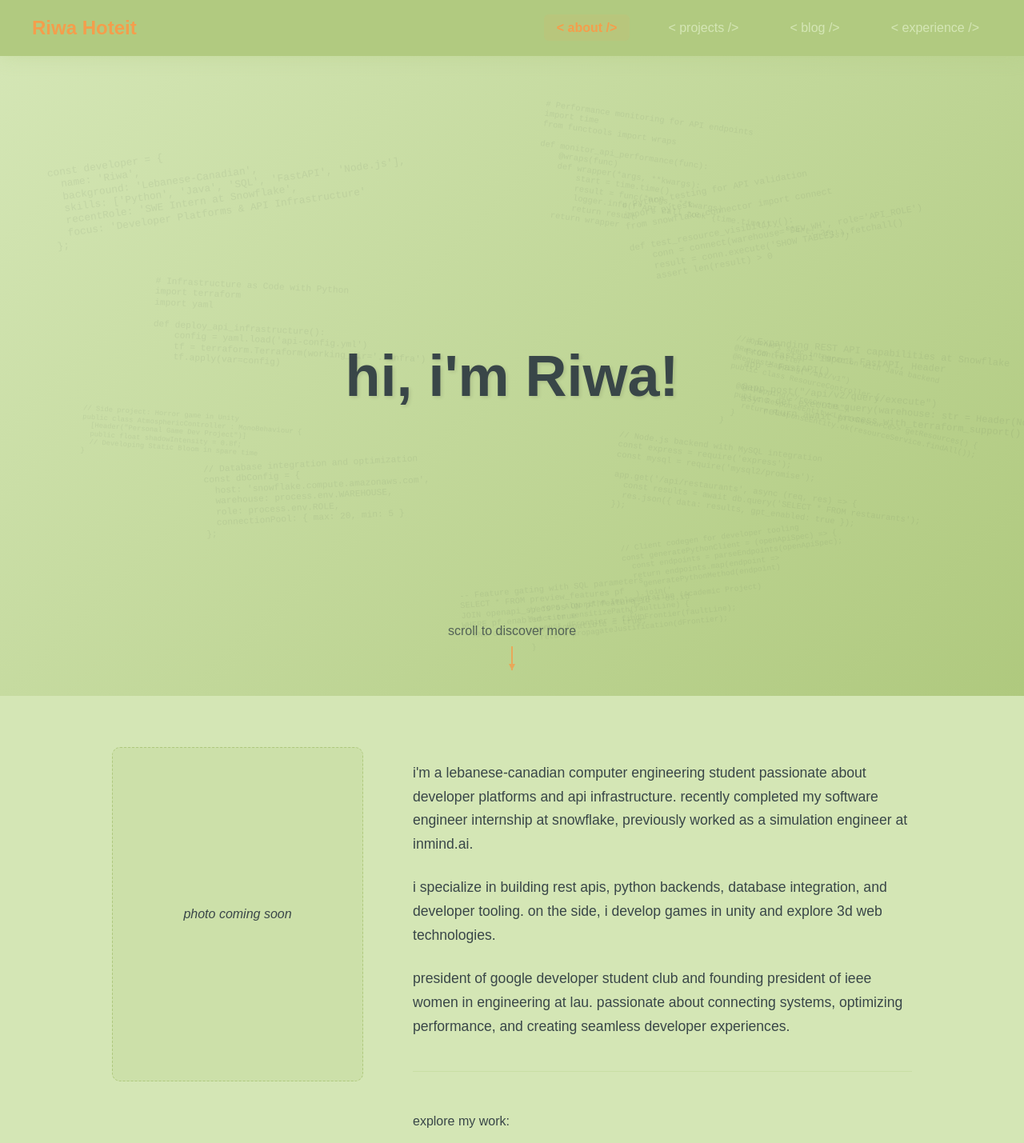
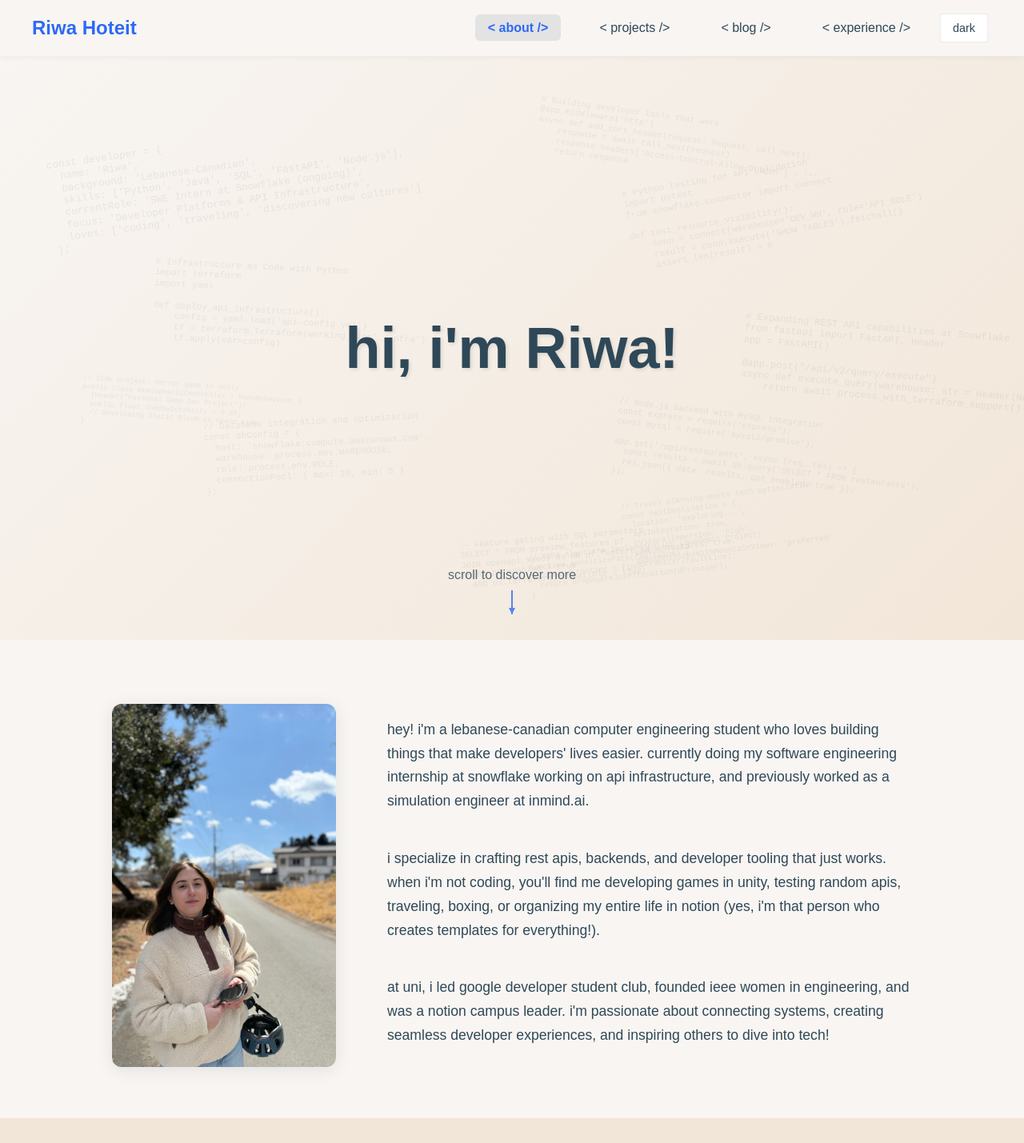
Before and after one commit to riwaht/portfolio-2.0, a React (Vite) app: page / in a window 1280 px wide. Shown: the top 1429 px of the page at 80% size. Built offline with nearby package versions, Linux system fonts and the light colour scheme; a web font is replaced by a local one.

Commit message:
Finalize about page

```diff
--- a/src/Components/About.jsx
+++ b/src/Components/About.jsx
@@ -73,8 +73,9 @@ function About() {
   name: 'Riwa',
   background: 'Lebanese-Canadian',
   skills: ['Python', 'Java', 'SQL', 'FastAPI', 'Node.js'],
-  recentRole: 'SWE Intern at Snowflake',
-  focus: 'Developer Platforms & API Infrastructure'
+  currentRole: 'SWE Intern at Snowflake (ongoing)',
+  focus: 'Developer Platforms & API Infrastructure',
+  loves: ['coding', 'traveling', 'discovering new cultures']
 };`}
                     </div>
                     <div className="bg-code bg-code-2">
@@ -115,18 +116,6 @@ def test_resource_visibility():
     result = conn.execute('SHOW TABLES').fetchall()
     assert len(result) > 0`}
                     </div>
-                    <div className="bg-code bg-code-6">
-                        {`// OpenAPI spec integration with Java backend
-@RestController
-@RequestMapping("/api/v1")
-public class ResourceController {
-
-  @GetMapping("/resources")
-  public ResponseEntity<List<Resource>> getResources() {
-    return ResponseEntity.ok(resourceService.findAll());
-  }
-}`}
-                    </div>
                     <div className="bg-code bg-code-7">
                         {`-- Feature gating with SQL parameters
 SELECT * FROM preview_features pf
@@ -145,27 +134,22 @@ def deploy_api_infrastructure():
     tf.apply(var=config)`}
                     </div>
                     <div className="bg-code bg-code-9">
-                        {`// Client codegen for developer tooling
-const generatePythonClient = (openApiSpec) => {
-  const endpoints = parseEndpoints(openApiSpec);
-  return endpoints.map(endpoint =>
-    generatePythonMethod(endpoint)
-  ).join('\n');
+                        {`// Travel planning meets tech optimization
+const nextDestination = {
+  location: 'exploring...',
+  apiIntegration: true,
+  culturalImmersion: 'high',
+  codingFromCafes: true,
+  debugSessionsWithMountainViews: 'preferred'
 };`}
                     </div>
                     <div className="bg-code bg-code-10">
-                        {`# Performance monitoring for API endpoints
-import time
-from functools import wraps
-
-def monitor_api_performance(func):
-    @wraps(func)
-    def wrapper(*args, **kwargs):
-        start = time.time()
-        result = func(*args, **kwargs)
-        logger.info(f"API call took {time.time() - start:.2f}s")
-        return result
-    return wrapper`}
+                        {`# Building developer tools that work
+@app.middleware('http')
+async def add_cors_header(request: Request, call_next):
+    response = await call_next(request)
+    response.headers['Access-Control-Allow-Origin'] = '*'
+    return response`}
                     </div>
                     <div className="bg-code bg-code-11">
                         {`// TOPS Algorithm Implementation (Academic Project)
@@ -194,35 +178,27 @@ public class AtmosphericController : MonoBehaviour {
             <div className="about-content" id="about-section">
                 <div className="about-two-column">
                     <div className="about-photo">
-                        <div className="photo-placeholder">
-                            <span>photo coming soon</span>
-                        </div>
+                        <img
+                            src="/Images/riwa-photo.jpg"
+                            alt="Riwa Hoteit"
+                            className="profile-photo"
+                        />
                     </div>
-
                     <div className="about-text">
                         <p>
-                            i'm a lebanese-canadian computer engineering student passionate about developer platforms and api infrastructure.
-                            recently completed my software engineer internship at snowflake, previously worked as a simulation engineer at inmind.ai.
+                            hey! i'm a lebanese-canadian computer engineering student who loves building things that make developers' lives easier.
+                            currently doing my software engineering internship at snowflake working on api infrastructure, and previously worked as a simulation engineer at inmind.ai.
                         </p>
 
                         <p>
-                            i specialize in building rest apis, python backends, database integration, and developer tooling.
-                            on the side, i develop games in unity and explore 3d web technologies.
+                            i specialize in crafting rest apis, backends, and developer tooling that just works.
+                            when i'm not coding, you'll find me developing games in unity, testing random apis, traveling, boxing, or organizing my entire life in notion (yes, i'm that person who creates templates for everything!).
                         </p>
 
                         <p>
-                            president of google developer student club and founding president of ieee women in engineering at lau.
-                            passionate about connecting systems, optimizing performance, and creating seamless developer experiences.
+                            at uni, i led google developer student club, founded ieee women in engineering, and was a notion campus leader.
+                            i'm passionate about connecting systems, creating seamless developer experiences, and inspiring others to dive into tech!
                         </p>
-
-                        <div className="page-links">
-                            <p>explore my work:</p>
-                            <div className="link-grid">
-                                <a href="/projects" className="simple-link">< projects /></a>
-                                <a href="/blog" className="simple-link">< blog /></a>
-                                <a href="/house" className="simple-link">< experience /></a>
-                            </div>
-                        </div>
                     </div>
                 </div>
             </div>
--- /dev/null
+++ b/src/Components/DarkModeToggle.jsx
@@ -0,0 +1,41 @@
+import React, { useState, useEffect } from 'react';
+import '../styles.css';
+
+function DarkModeToggle() {
+    const [isDark, setIsDark] = useState(false);
+
+    useEffect(() => {
+        // Check for saved theme preference or default to light mode
+        const savedTheme = localStorage.getItem('theme');
+        const prefersDark = window.matchMedia('(prefers-color-scheme: dark)').matches;
+
+        if (savedTheme) {
+            setIsDark(savedTheme === 'dark');
+            document.documentElement.setAttribute('data-theme', savedTheme);
+        } else if (prefersDark) {
+            setIsDark(true);
+            document.documentElement.setAttribute('data-theme', 'dark');
+        }
+    }, []);
+
+    const toggleTheme = () => {
+        const newTheme = isDark ? 'light' : 'dark';
+        setIsDark(!isDark);
+        document.documentElement.setAttribute('data-theme', newTheme);
+        localStorage.setItem('theme', newTheme);
+    };
+
+    return (
+        <button
+            className="theme-toggle"
+            onClick={toggleTheme}
+            aria-label={`Switch to ${isDark ? 'light' : 'dark'} mode`}
+        >
+            <span className="theme-icon">
+                {isDark ? 'light' : 'dark'}
+            </span>
+        </button>
+    );
+}
+
+export default DarkModeToggle;
--- a/src/Components/Navbar.jsx
+++ b/src/Components/Navbar.jsx
@@ -1,5 +1,6 @@
 import React from 'react';
 import { Link, useLocation } from 'react-router-dom';
+import DarkModeToggle from './DarkModeToggle';
 import '../styles.css';
 
 function Navbar() {
@@ -18,6 +19,7 @@ function Navbar() {
                 <div className="nav-logo">
                     <Link to="/">Riwa Hoteit</Link>
                 </div>
+                <div className="nav-right">
                     <ul className="nav-menu">
                         {navItems.map((item) => (
                             <li key={item.path} className="nav-item">
@@ -30,6 +32,8 @@ function Navbar() {
                             </li>
                         ))}
                     </ul>
+                    <DarkModeToggle />
+                </div>
             </div>
         </nav>
     );
--- a/src/styles.css
+++ b/src/styles.css
@@ -1,4 +1,32 @@
 @import url("https://fonts.cdnfonts.com/css/satoshi");
+
+:root {
+  /* Light Mode Colors */
+  --bg-primary: #F8F5F2;
+  --bg-secondary: #F2E6D8;
+  --bg-accent: #D8C6A3;
+  --text-primary: #2F4858;
+  --text-secondary: #33658A;
+  --accent-primary: #2D6AF6;
+  --accent-secondary: #F6AE2D;
+  --nav-bg: rgba(248, 245, 242, 0.95);
+  --card-bg: #FFFFFF;
+  --border-color: rgba(47, 72, 88, 0.1);
+}
+
+[data-theme="dark"] {
+  /* Dark Mode Colors */
+  --bg-primary: #2F4858;
+  --bg-secondary: #33658A;
+  --bg-accent: #86BBD8;
+  --text-primary: #F8F5F2;
+  --text-secondary: #86BBD8;
+  --accent-primary: #F6AE2D;
+  --accent-secondary: #86BBD8;
+  --nav-bg: rgba(47, 72, 88, 0.95);
+  --card-bg: #33658A;
+  --border-color: rgba(134, 187, 216, 0.2);
+}
 
 body,
 html {
@@ -6,6 +34,9 @@ html {
   padding: 0;
   height: 100%;
   font-family: "Satoshi", sans-serif;
+  background-color: var(--bg-primary);
+  color: var(--text-primary);
+  transition: background-color 0.3s ease, color 0.3s ease;
 }
 
 /* Only hide overflow for house page */
@@ -17,8 +48,9 @@ html.house-page {
 .container {
   width: 100vw;
   height: 100vh;
-  background-color: #eeebd3; /* Dark background */
+  background-color: var(--bg-primary);
   position: relative;
+  transition: background-color 0.3s ease;
 }
 
 .header {
@@ -188,19 +220,21 @@ html.page-view {
 
 .page-container {
   min-height: 100vh;
-  background-color: #D4E6B5;
+  background-color: var(--bg-primary);
   font-family: "Satoshi", sans-serif;
   scroll-behavior: smooth;
+  transition: background-color 0.3s ease;
 }
 
 /* Navbar Styles */
 .navbar {
-  background-color: rgba(175, 201, 126, 0.95);
+  background-color: var(--nav-bg);
   backdrop-filter: blur(10px);
-  box-shadow: 0 2px 20px rgba(175, 201, 126, 0.3);
+  box-shadow: 0 2px 8px rgba(47, 72, 88, 0.05);
   position: sticky;
   top: 0;
   z-index: 1000;
+  transition: background-color 0.3s ease;
 }
 
 .nav-container {
@@ -213,16 +247,22 @@ html.page-view {
   height: 70px;
 }
 
+.nav-right {
+  display: flex;
+  align-items: center;
+  gap: 1rem;
+}
+
 .nav-logo a {
   font-size: 1.5rem;
   font-weight: 700;
-  color: #F49E4C;
+  color: var(--accent-primary);
   text-decoration: none;
   transition: color 0.3s ease;
 }
 
 .nav-logo a:hover {
-  color: #D4E6B5;
+  color: var(--text-primary);
 }
 
 .nav-menu {
@@ -239,7 +279,7 @@ html.page-view {
 
 .nav-link {
   text-decoration: none;
-  color: #D4E6B5;
+  color: var(--text-primary);
   font-weight: 500;
   padding: 0.5rem 1rem;
   border-radius: 6px;
@@ -248,26 +288,56 @@ html.page-view {
 }
 
 .nav-link:hover {
-  color: #F49E4C;
-  background-color: rgba(244, 158, 76, 0.1);
+  color: var(--accent-primary);
+  background-color: var(--border-color);
 }
 
 .nav-link.active {
-  color: #F49E4C;
-  background-color: rgba(244, 158, 76, 0.1);
+  color: var(--accent-primary);
+  background-color: var(--border-color);
   font-weight: 600;
+}
+
+/* Dark Mode Toggle */
+.theme-toggle {
+  background: var(--card-bg);
+  border: 1px solid var(--border-color);
+  border-radius: 4px;
+  padding: 0.5rem 0.8rem;
+  cursor: pointer;
+  transition: all 0.3s ease;
+  display: flex;
+  align-items: center;
+  justify-content: center;
+  min-width: 60px;
+  height: 36px;
+  color: var(--text-primary);
+}
+
+.theme-toggle:hover {
+  background-color: var(--accent-primary);
+  border-color: var(--accent-primary);
+  color: var(--card-bg);
+}
+
+.theme-icon {
+  font-size: 0.9rem;
+  font-weight: 500;
+  transition: all 0.3s ease;
+  color: inherit;
 }
 
 /* Landing Hero Section */
 .landing-hero {
-  height: 100vh;
+  height: calc(100vh - 70px);
   display: flex;
   flex-direction: column;
   justify-content: center;
   align-items: center;
   position: relative;
-  background: linear-gradient(135deg, #D4E6B5 0%, #AFC97E 100%);
+  background: linear-gradient(135deg, var(--bg-primary) 0%, var(--bg-secondary) 100%);
   overflow: hidden;
+  transition: background 0.3s ease;
 }
 
 .hero-background {
@@ -275,16 +345,17 @@ html.page-view {
   top: 0;
   left: 0;
   width: 100%;
-  height: 100%;
+  height: calc(100vh - 70px);
   z-index: 1;
   pointer-events: auto;
+  overflow: hidden;
 }
 
 .bg-code {
   position: absolute;
   font-family: 'Courier New', monospace;
   font-weight: 400;
-  color: #394648;
+  color: var(--text-primary);
   user-select: none;
   pointer-events: none;
   white-space: pre;
@@ -393,7 +464,7 @@ html.page-view {
 
 .hero-title {
   font-size: 4.5rem;
-  color: #394648;
+  color: var(--text-primary);
   margin: 0;
   font-weight: 700;
   text-align: center;
@@ -401,6 +472,7 @@ html.page-view {
   z-index: 100;
   position: relative;
   pointer-events: none;
+  transition: color 0.3s ease;
 }
 
 .scroll-indicator {
@@ -411,7 +483,7 @@ html.page-view {
   display: flex;
   flex-direction: column;
   align-items: center;
-  color: #394648;
+  color: var(--text-primary);
   font-weight: 500;
   cursor: pointer;
   opacity: 0.8;
@@ -428,10 +500,11 @@ html.page-view {
 .scroll-arrow {
   width: 2px;
   height: 30px;
-  background-color: #F49E4C;
+  background-color: var(--accent-primary);
   margin-top: 10px;
   position: relative;
   animation: bounce 2s infinite;
+  transition: background-color 0.3s ease;
 }
 
 .scroll-arrow::after {
@@ -443,7 +516,8 @@ html.page-view {
   height: 0;
   border-left: 4px solid transparent;
   border-right: 4px solid transparent;
-  border-top: 8px solid #F49E4C;
+  border-top: 8px solid var(--accent-primary);
+  transition: border-color 0.3s ease;
 }
 
 @keyframes bounce {
@@ -463,52 +537,85 @@ html.page-view {
   max-width: 1000px;
   margin: 0 auto;
   padding: 4rem 2rem;
-  background-color: #D4E6B5;
+  background-color: var(--bg-primary);
+  transition: background-color 0.3s ease;
 }
 
 /* Two Column About Layout */
 .about-two-column {
   display: grid;
-  grid-template-columns: 1fr 2fr;
+  grid-template-columns: auto 2fr;
   gap: 4rem;
-  align-items: start;
+  align-items: stretch;
+  margin-top: 1rem;
 }
 
 .about-photo {
-  position: sticky;
-  top: 2rem;
+  display: flex;
+  align-items: stretch;
+  height: 100%;
+  width: 280px;
+  flex-shrink: 0;
 }
 
 .photo-placeholder {
   width: 100%;
   aspect-ratio: 3/4;
-  background-color: rgba(175, 201, 126, 0.2);
+  background-color: var(--border-color);
   border-radius: 10px;
   display: flex;
   align-items: center;
   justify-content: center;
-  color: #394648;
+  color: var(--text-secondary);
   font-style: italic;
-  border: 1px dashed #AFC97E;
+  border: 1px dashed var(--accent-primary);
+  transition: all 0.3s ease;
+}
+
+.profile-photo {
+  width: 100%;
+  height: 100%;
+  min-height: 300px;
+  object-fit: cover;
+  object-position: center top;
+  border-radius: 12px;
+  transition: all 0.3s ease;
+  box-shadow: 0 4px 20px var(--border-color);
+}
+
+.profile-photo:hover {
+  transform: translateY(-2px);
+  box-shadow: 0 8px 30px var(--border-color);
+}
+
+.about-text {
+  display: flex;
+  flex-direction: column;
+  justify-content: flex-start;
+  height: 100%;
+  min-height: 300px;
 }
 
 .about-text p {
   font-size: 1.1rem;
-  color: #394648;
+  color: var(--text-primary);
   line-height: 1.7;
   margin-bottom: 1.5rem;
+  transition: color 0.3s ease;
 }
 
 .page-links {
   margin-top: 2.5rem;
   padding-top: 2rem;
-  border-top: 1px solid rgba(175, 201, 126, 0.3);
+  border-top: 1px solid var(--border-color);
+  transition: border-color 0.3s ease;
 }
 
 .page-links p {
   font-size: 1rem;
-  color: #394648;
+  color: var(--text-primary);
   margin-bottom: 1rem;
+  transition: color 0.3s ease;
 }
 
 .link-grid {
@@ -519,10 +626,10 @@ html.page-view {
 
 .simple-link {
   display: inline-block;
-  color: #AFC97E;
+  color: var(--accent-primary);
   text-decoration: none;
   padding: 0.5rem 1rem;
-  border: 1px solid #AFC97E;
+  border: 1px solid var(--accent-primary);
   border-radius: 4px;
   text-align: center;
   font-weight: 500;
@@ -531,28 +638,29 @@ html.page-view {
 }
 
 .simple-link:hover {
-  background-color: #AFC97E;
-  color: white;
+  background-color: var(--accent-primary);
+  color: var(--card-bg);
 }
 
 .about-section {
   margin-bottom: 3rem;
-  background-color: white;
+  background-color: var(--card-bg);
   padding: 2rem;
   border-radius: 15px;
-  box-shadow: 0 4px 20px rgba(175, 201, 126, 0.1);
+  box-shadow: 0 4px 20px var(--border-color);
+  transition: all 0.3s ease;
 }
 
 .about-section h2 {
   font-size: 1.8rem;
-  color: #394648;
+  color: var(--text-primary);
   margin-bottom: 1.5rem;
   font-weight: 600;
 }
 
 .about-section p {
   font-size: 1.1rem;
-  color: #394648;
+  color: var(--text-primary);
   line-height: 1.7;
   margin-bottom: 1.5rem;
 }
@@ -565,15 +673,15 @@ html.page-view {
 }
 
 .skill-category {
-  background-color: white;
+  background-color: var(--card-bg);
   padding: 1.5rem;
   border-radius: 10px;
   box-shadow: 0 4px 15px rgba(175, 201, 126, 0.1);
-  border-left: 4px solid #F49E4C;
+  border-left: 4px solid var(--accent-primary);
 }
 
 .skill-category h3 {
-  color: #394648;
+  color: var(--text-primary);
   margin-bottom: 1rem;
   font-size: 1.3rem;
   font-weight: 600;
@@ -587,40 +695,40 @@ html.page-view {
 
 .skill-category li {
   padding: 0.3rem 0;
-  color: #394648;
+  color: var(--text-primary);
   font-weight: 500;
 }
 
 .cta-section {
   text-align: center;
-  background-color: white;
+  background-color: var(--card-bg);
   padding: 2.5rem;
   border-radius: 15px;
   box-shadow: 0 4px 15px rgba(175, 201, 126, 0.1);
-  border: 2px solid #F49E4C;
+  border: 2px solid var(--accent-primary);
 }
 
 .cta-section p {
   font-size: 1.1rem;
-  color: #394648;
+  color: var(--text-primary);
   margin-bottom: 1.5rem;
 }
 
 .cta-button {
   display: inline-block;
   background-color: transparent;
-  color: #AFC97E;
+  color: var(--accent-primary);
   padding: 0.7rem 1.5rem;
   text-decoration: none;
   border-radius: 4px;
   font-weight: 500;
   font-size: 1rem;
-  border: 1px solid #AFC97E;
+  border: 1px solid var(--accent-primary);
   transition: all 0.2s ease;
 }
 
 .cta-button:hover {
-  background-color: #AFC97E;
+  background-color: var(--accent-primary);
   color: white;
 }
 
@@ -634,7 +742,7 @@ html.page-view {
 .blog-header {
   text-align: center;
   margin-bottom: 4rem;
-  background-color: white;
+  background-color: var(--card-bg);
   padding: 3rem;
   border-radius: 15px;
   box-shadow: 0 4px 20px rgba(175, 201, 126, 0.1);
@@ -642,14 +750,14 @@ html.page-view {
 
 .blog-header h1 {
   font-size: 2.5rem;
-  color: #394648;
+  color: var(--text-primary);
   margin-bottom: 1rem;
   font-weight: 600;
 }
 
 .blog-header p {
   font-size: 1.1rem;
-  color: #394648;
+  color: var(--text-primary);
 }
 
 .blog-posts {
@@ -660,11 +768,11 @@ html.page-view {
 }
 
 .blog-post-card {
-  background-color: white;
+  background-color: var(--card-bg);
   padding: 2rem;
   border-radius: 10px;
   box-shadow: 0 4px 15px rgba(175, 201, 126, 0.1);
-  border-left: 4px solid #F49E4C;
+  border-left: 4px solid var(--accent-primary);
   transition: transform 0.3s ease, box-shadow 0.3s ease;
 }
 
@@ -678,41 +786,41 @@ html.page-view {
   justify-content: space-between;
   margin-bottom: 1rem;
   font-size: 0.9rem;
-  color: #394648;
+  color: var(--text-primary);
   opacity: 0.7;
 }
 
 .post-title {
   font-size: 1.4rem;
-  color: #394648;
+  color: var(--text-primary);
   margin-bottom: 1rem;
   font-weight: 600;
 }
 
 .post-excerpt {
-  color: #394648;
+  color: var(--text-primary);
   line-height: 1.6;
   margin-bottom: 1.5rem;
 }
 
 .read-more {
-  color: #F49E4C;
+  color: var(--accent-primary);
   text-decoration: none;
   font-weight: 600;
   transition: color 0.3s ease;
 }
 
 .read-more:hover {
-  color: #AFC97E;
+  color: var(--accent-primary);
 }
 
 .blog-cta {
   text-align: center;
-  background-color: white;
+  background-color: var(--card-bg);
   padding: 2rem;
   border-radius: 10px;
   box-shadow: 0 4px 15px rgba(175, 201, 126, 0.1);
-  color: #394648;
+  color: var(--text-primary);
 }
 
 /* Projects Page Styles */
@@ -725,7 +833,7 @@ html.page-view {
 .projects-header {
   text-align: center;
   margin-bottom: 4rem;
-  background-color: white;
+  background-color: var(--card-bg);
   padding: 3rem;
   border-radius: 15px;
   box-shadow: 0 4px 20px rgba(175, 201, 126, 0.1);
@@ -733,14 +841,14 @@ html.page-view {
 
 .projects-header h1 {
   font-size: 2.5rem;
-  color: #394648;
+  color: var(--text-primary);
   margin-bottom: 1rem;
   font-weight: 600;
 }
 
 .projects-header p {
   font-size: 1.1rem;
-  color: #394648;
+  color: var(--text-primary);
   max-width: 700px;
   margin: 0 auto;
 }
@@ -753,11 +861,11 @@ html.page-view {
 }
 
 .project-card {
-  background-color: white;
+  background-color: var(--card-bg);
   border-radius: 10px;
   overflow: hidden;
   box-shadow: 0 4px 15px rgba(175, 201, 126, 0.1);
-  border-top: 4px solid #F49E4C;
+  border-top: 4px solid var(--accent-primary);
   transition: transform 0.3s ease, box-shadow 0.3s ease;
 }
 
@@ -785,13 +893,13 @@ html.page-view {
 
 .project-info h3 {
   font-size: 1.4rem;
-  color: #394648;
+  color: var(--text-primary);
   margin-bottom: 1rem;
   font-weight: 600;
 }
 
 .project-info p {
-  color: #394648;
+  color: var(--text-primary);
   line-height: 1.6;
   margin-bottom: 1.5rem;
 }
@@ -804,8 +912,8 @@ html.page-view {
 }
 
 .tech-tag {
-  background-color: rgba(244, 158, 76, 0.1);
-  color: #F49E4C;
+  background-color: var(--border-color);
+  color: var(--accent-primary);
   padding: 0.3rem 0.8rem;
   border-radius: 15px;
   font-size: 0.9rem;
@@ -830,44 +938,44 @@ html.page-view {
 
 .demo-link {
   background-color: transparent;
-  color: #AFC97E;
-  border: 1px solid #AFC97E;
+  color: var(--accent-primary);
+  border: 1px solid var(--accent-primary);
 }
 
 .demo-link:hover {
-  background-color: #AFC97E;
+  background-color: var(--accent-primary);
   color: white;
 }
 
 .code-link {
   background-color: transparent;
-  color: #394648;
-  border: 1px solid #394648;
+  color: var(--text-primary);
+  border: 1px solid var(--text-primary);
 }
 
 .code-link:hover {
-  background-color: #394648;
+  background-color: var(--text-primary);
   color: white;
 }
 
 .projects-documents {
-  background-color: white;
+  background-color: var(--card-bg);
   padding: 3rem;
   border-radius: 15px;
   box-shadow: 0 4px 15px rgba(175, 201, 126, 0.1);
   text-align: center;
-  border: 2px solid #F49E4C;
+  border: 2px solid var(--accent-primary);
 }
 
 .projects-documents h2 {
   font-size: 1.8rem;
-  color: #394648;
+  color: var(--text-primary);
   margin-bottom: 1rem;
   font-weight: 600;
 }
 
 .projects-documents p {
-  color: #394648;
+  color: var(--text-primary);
   margin-bottom: 2rem;
   font-size: 1.1rem;
 }
@@ -881,27 +989,28 @@ html.page-view {
 
 .doc-link {
   background-color: transparent;
-  color: #AFC97E;
+  color: var(--accent-primary);
   padding: 0.7rem 1.2rem;
   text-decoration: none;
   border-radius: 4px;
   font-weight: 500;
   transition: all 0.2s ease;
-  border: 1px solid #AFC97E;
+  border: 1px solid var(--accent-primary);
   font-size: 0.95rem;
 }
 
 .doc-link:hover {
-  background-color: #AFC97E;
+  background-color: var(--accent-primary);
   color: white;
 }
 
 /* Footer Styles */
 .footer {
-  background-color: #AFC97E;
-  color: #D4E6B5;
+  background-color: var(--bg-secondary);
+  color: var(--text-primary);
   padding: 3rem 2rem 2rem;
   text-align: center;
+  transition: all 0.3s ease;
 }
 
 .footer-content {
@@ -922,27 +1031,27 @@ html.page-view {
   justify-content: center;
   width: 50px;
   height: 50px;
-  background-color: rgba(212, 230, 181, 0.1);
+  background-color: var(--border-color);
   border-radius: 50%;
-  color: #D4E6B5;
+  color: var(--text-primary);
   text-decoration: none;
   font-size: 1.5rem;
   transition: all 0.3s ease;
-  border: 2px solid rgba(212, 230, 181, 0.3);
+  border: 2px solid var(--border-color);
 }
 
 .social-icon:hover {
-  background-color: #F49E4C;
-  color: white;
+  background-color: var(--accent-primary);
+  color: var(--card-bg);
   transform: translateY(-3px);
-  border-color: #F49E4C;
+  border-color: var(--accent-primary);
 }
 
 .footer-text {
   font-size: 0.9rem;
   opacity: 0.7;
   margin-top: 1rem;
-  color: #394648;
+  color: var(--text-primary);
 }
 
 /* House page specific navbar overlay */
@@ -952,8 +1061,9 @@ html.page-view {
   left: 0;
   right: 0;
   z-index: 2000;
-  background-color: rgba(175, 201, 126, 0.9);
+  background-color: var(--nav-bg);
   backdrop-filter: blur(15px);
+  transition: background-color 0.3s ease;
 }
 
 /* Responsive Design */
@@ -1011,8 +1121,19 @@ html.page-view {
   }
 
   .about-photo {
-    position: static;
-    order: 2;
+    width: 100%;
+    max-width: 300px;
+    margin: 0 auto;
+  }
+
+  .about-text {
+    min-height: auto;
+  }
+
+  .profile-photo {
+    aspect-ratio: 3/4;
+    height: auto;
+    min-height: auto;
   }
 
   .about-text {
```
Also changed, not shown: public/Images/riwa-photo.jpg (added). Lines whose indentation alone changed are shown as unchanged.
